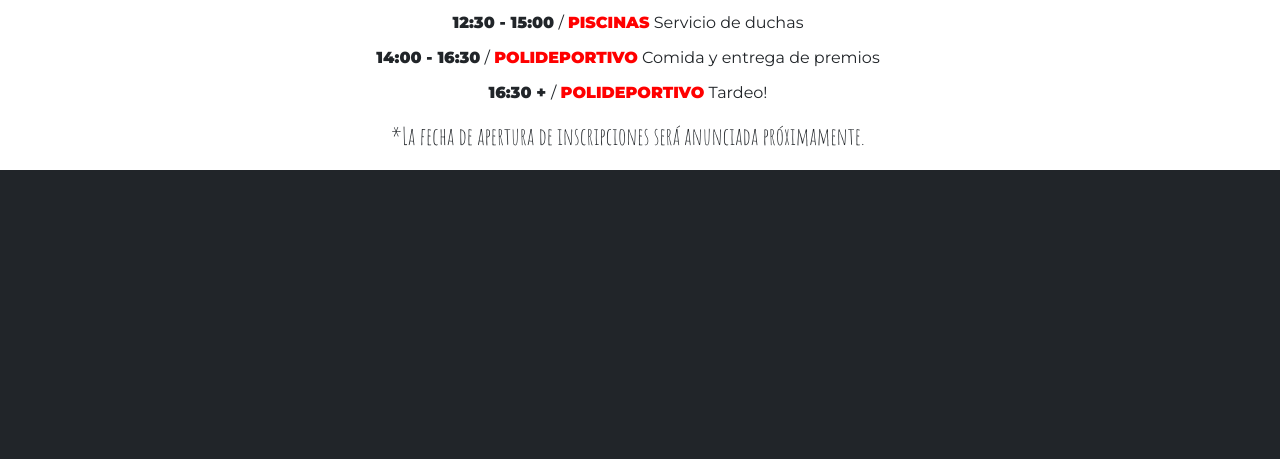
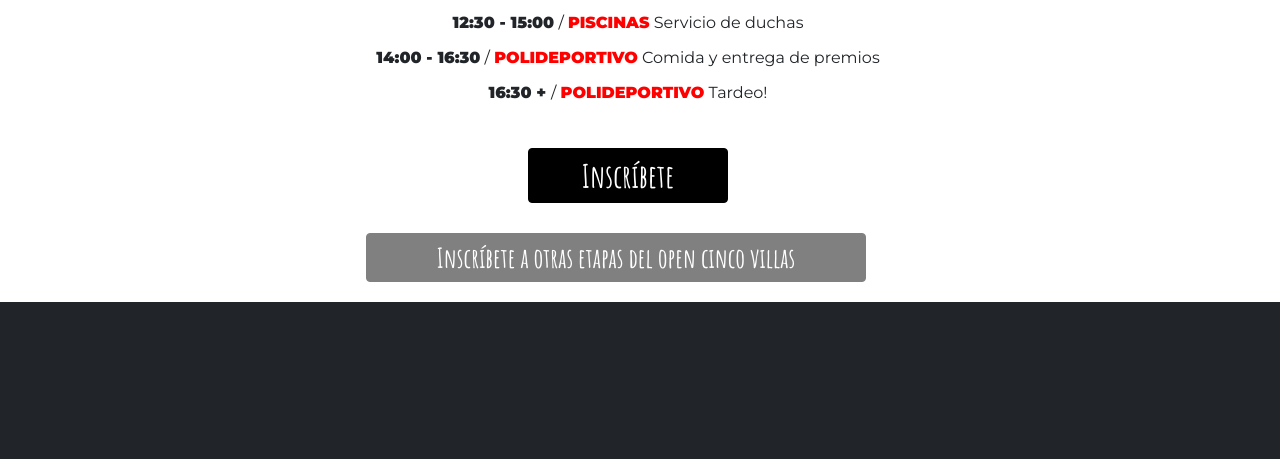
Before and after one commit to araupontones/el_viso, a website: page index.html in a window 1280 px wide. Shown: the part 822-1281 px from the top of the page. Drawn offline with nearby package versions, Linux system fonts and the light colour scheme; a script that the page names is missing.

Commit message:
boton registro

```diff
--- a/index.html
+++ b/index.html
@@ -144,11 +144,19 @@
       <p class=timetable><b>12:30 - 15:00</b> / <span class=landmark> PISCINAS</span> Servicio de duchas</p>
       <p class=timetable><b>14:00 - 16:30</b> / <span class=landmark> POLIDEPORTIVO</span> Comida y entrega de premios</p>
       <p class=timetable><b>16:30 + </b>/ <span class=landmark> POLIDEPORTIVO</span> Tardeo!</p>
+<!--
+      <p class="fecha-registros">*La fecha de apertura de inscripciones será anunciada próximamente.</p>
+-->
+      <a class="btn btn-dark boton-registro" href="https://sportmaniacs.com/es/services/inscription/auth/ii-open-btt-comarca-cinco-villas/63ca93ed-71fc-4812-97c0-1322ac1f134d"
+      target="_blank" role="button">Inscríbete</a>
 
-      <p class="fecha-registros">*La fecha de apertura de inscripciones será anunciada próximamente.</p>
-      <!--
-      <a class="btn btn-dark boton-registro" href="#" role="button">Regístrate</a>
--->
+<div class="row">
+
+  <a class="btn btn-dark boton-registro-open" href="https://www.cronolimits2020.com/ii-open-btt-comarca-cinco-villas/"
+  target="_blank" role="button">Inscríbete a otras etapas del open cinco villas</a>
+</div>
+
+
 
 
       <!-- <img src="imgs/foto_2_2.jpg" alt="">
--- a/styles/styles.css
+++ b/styles/styles.css
@@ -122,6 +122,16 @@ font-size: 1.5rem;
 
 }
 
+.boton-registro-open {
+  width: 500px !important;
+  margin: 0 auto 20px auto;
+  font: 600 1.7rem 'Amatic SC';
+  background-color: grey;
+  border-color: grey;
+
+}
+
+
 
 /*Carreras ----------------------------------------------------------------*/
 .container-epic-sum {
```
